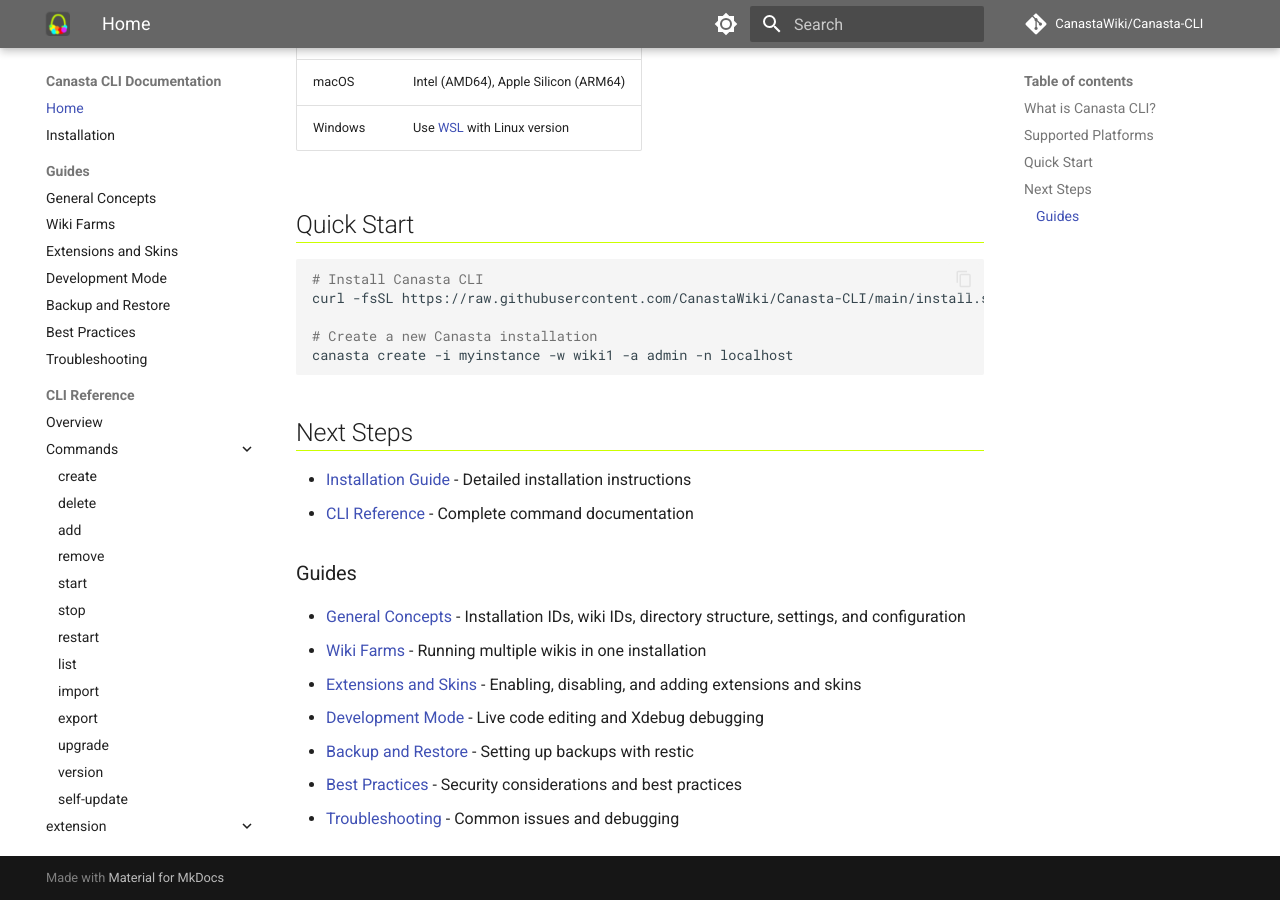
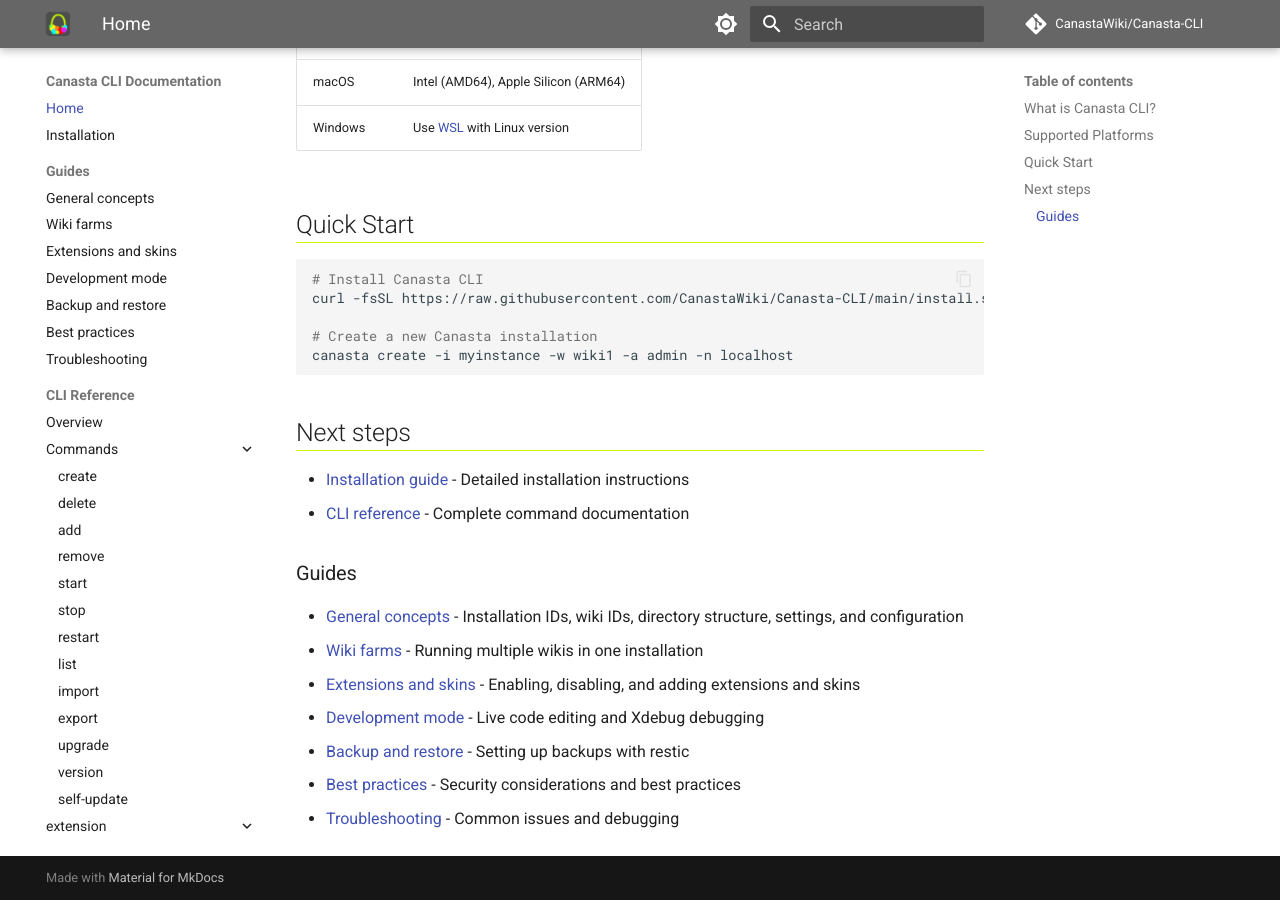
Before and after one commit to CanastaWiki/Canasta-CLI, an MkDocs documentation site: the page built from docs/index.md, in a window 1280 px wide and 900 px high, scrolled down 699 px. Built offline with MkDocs 1.6.1 and Material for MkDocs 9.7.7, drawn with Linux system fonts in a browser that asks for light colours; comment, search, counter and statistics services are not loaded.

Commit message:
Remove title case from MkDocs headers (#196)
* Update mkdocs.yml

* Update index.md

````diff
--- a/docs/index.md
+++ b/docs/index.md
@@ -30,17 +30,17 @@
 canasta create -i myinstance -w wiki1 -a admin -n localhost
 ```
 
-## Next Steps
+## Next steps
 
-- [Installation Guide](installation.md) - Detailed installation instructions
-- [CLI Reference](cli/canasta.md) - Complete command documentation
+- [Installation guide](installation.md) - Detailed installation instructions
+- [CLI reference](cli/canasta.md) - Complete command documentation
 
 ### Guides
 
-- [General Concepts](guide/general-concepts.md) - Installation IDs, wiki IDs, directory structure, settings, and configuration
-- [Wiki Farms](guide/wiki-farms.md) - Running multiple wikis in one installation
-- [Extensions and Skins](guide/extensions-and-skins.md) - Enabling, disabling, and adding extensions and skins
-- [Development Mode](guide/devmode.md) - Live code editing and Xdebug debugging
-- [Backup and Restore](guide/backup.md) - Setting up backups with restic
-- [Best Practices](guide/best-practices.md) - Security considerations and best practices
+- [General concepts](guide/general-concepts.md) - Installation IDs, wiki IDs, directory structure, settings, and configuration
+- [Wiki farms](guide/wiki-farms.md) - Running multiple wikis in one installation
+- [Extensions and skins](guide/extensions-and-skins.md) - Enabling, disabling, and adding extensions and skins
+- [Development mode](guide/devmode.md) - Live code editing and Xdebug debugging
+- [Backup and restore](guide/backup.md) - Setting up backups with restic
+- [Best practices](guide/best-practices.md) - Security considerations and best practices
 - [Troubleshooting](guide/troubleshooting.md) - Common issues and debugging
--- a/mkdocs.yml
+++ b/mkdocs.yml
@@ -51,12 +51,12 @@
   - Home: index.md
   - Installation: installation.md
   - Guides:
-    - General Concepts: guide/general-concepts.md
-    - Wiki Farms: guide/wiki-farms.md
-    - Extensions and Skins: guide/extensions-and-skins.md
-    - Development Mode: guide/devmode.md
-    - Backup and Restore: guide/backup.md
-    - Best Practices: guide/best-practices.md
+    - General concepts: guide/general-concepts.md
+    - Wiki farms: guide/wiki-farms.md
+    - Extensions and skins: guide/extensions-and-skins.md
+    - Development mode: guide/devmode.md
+    - Backup and restore: guide/backup.md
+    - Best practices: guide/best-practices.md
     - Troubleshooting: guide/troubleshooting.md
   - CLI Reference:
     - Overview: cli/canasta.md
````
